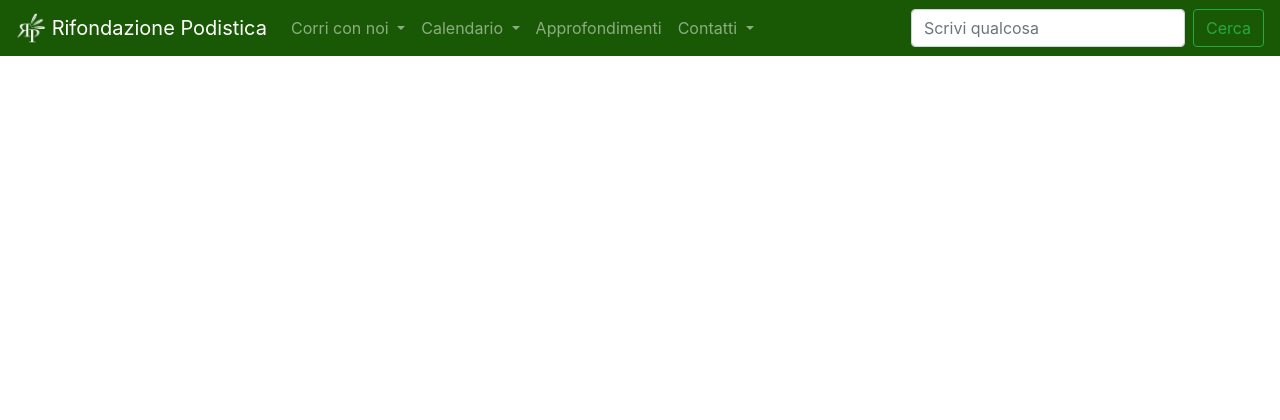
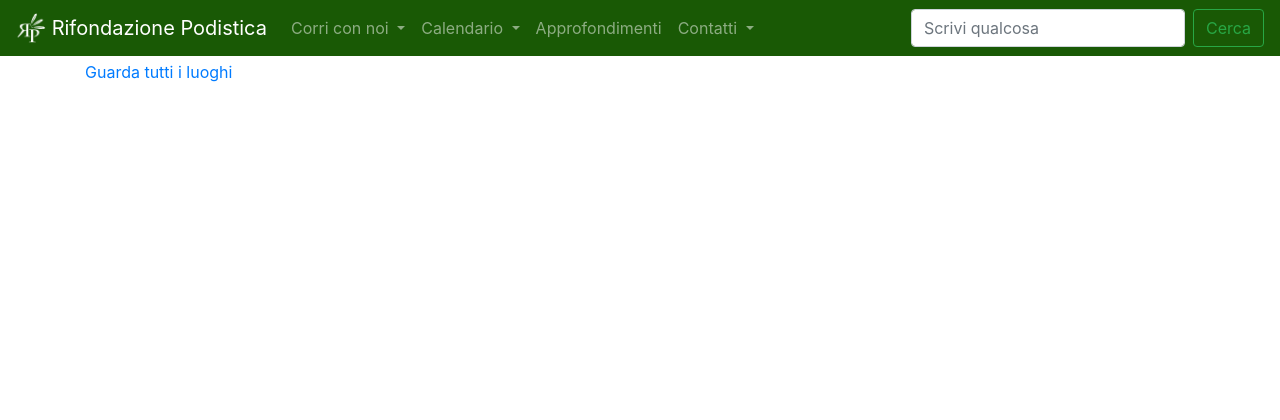
Before and after one commit to andywar65/rpnew_base, a Django app: template pagine/templates/pagine/location_detail.html in a window 1280 px wide. Shown: the top 420 px of the page. Run offline with Django 3.2, Linux system fonts and the light colour scheme; the template is opened without the code that fills it, so the values that code supplies are empty; some libraries are stand-ins or nearby versions.

Commit message:
added link to location list

```diff
--- a/pagine/templates/pagine/location_detail.html
+++ b/pagine/templates/pagine/location_detail.html
@@ -3,6 +3,7 @@
 
 {% block title %}{{ location.title }}{%endblock title %}
 {% block content %}
+<p><a href="/luoghi" target="_blank">Guarda tutti i luoghi</a></p>
 <h1>{{ location.title }}</h1>
 {% if location.gmap_embed %}
   <iframe src="{{ location.gmap_embed }}" width="600" height="450" frameborder="0" style="border:0;" allowfullscreen=""></iframe>
```
